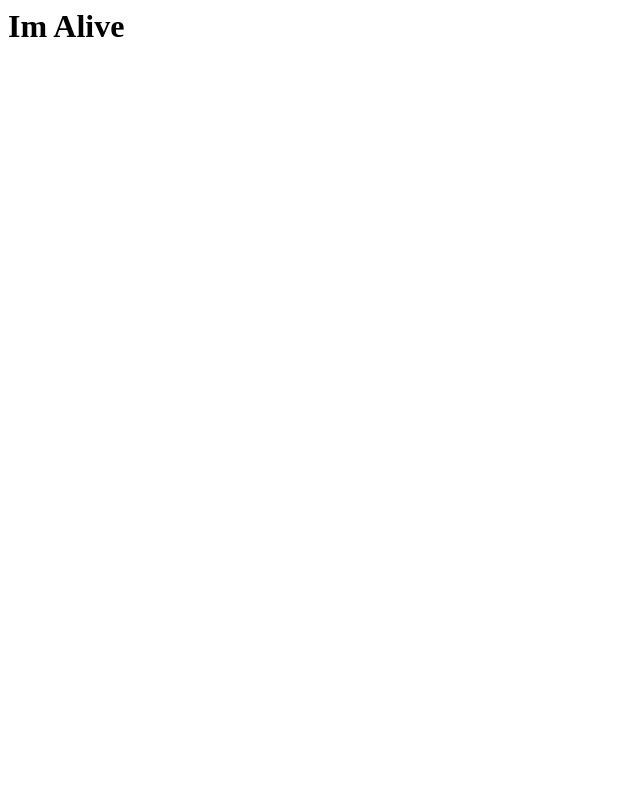
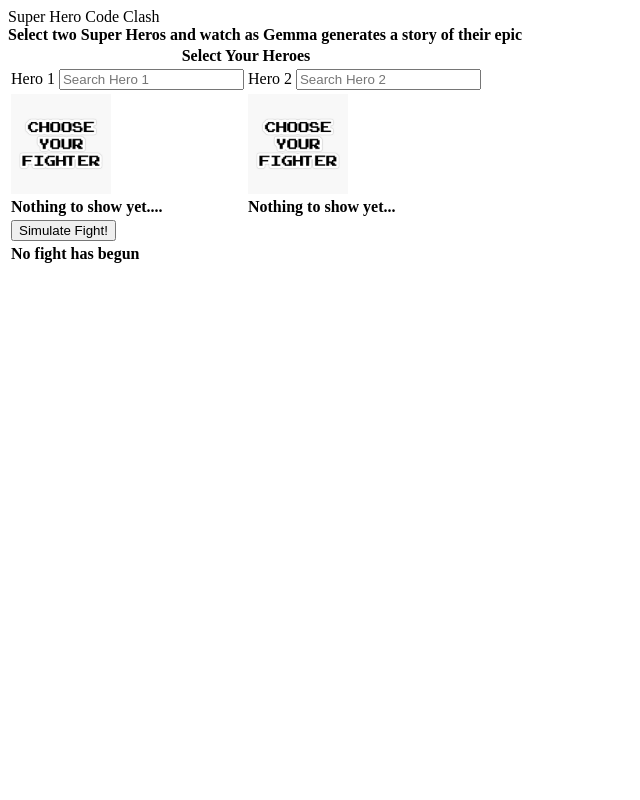
Before and after one commit to Mikereal13/AI-CodeClash, a Flask app: page / in a window 1280 px wide. Before the commit the part shown is almost empty. Shown: the whole page, without its empty margins (0-640 px from the left). Run offline with Flask 3, Linux system fonts and the light colour scheme.

Commit message:
First break

```diff
--- a/app.py
+++ b/app.py
@@ -9,7 +9,7 @@ app = Flask(__name__)
 app.config['APP_NAME'] = 'Super Hero Duke Out'
 
 
-#pages
+#Pages
 @app.route("/")
 def login():
     return render_template("home.html")
--- a/templates/home.html
+++ b/templates/home.html
@@ -1,2 +1,96 @@
+<!DOCTYPE html5>
+<html>
+    <!--The Title Displayed in Browser Window-->
+    <title>Super Hero Code Clash</title>
 
-<h1>Im Alive</h1>
+    <!--The header of the page-->
+    <head>Super Hero Code Clash</head><br>
+
+    <!--The body of the page describing whats happening-->
+    <b>Select two Super Heros and watch as Gemma generates a story of their epic</b><br>
+
+
+   <!-- Table for hero selection -->
+<table>
+
+    <!-- The Title of the table -->
+    <thead>
+        <tr>
+            <!-- colspan="2" makes this single title cell stretch across both columns -->
+            <th colspan="2">Select Your Heroes</th>
+        </tr>
+    </thead>
+
+    <!-- Table Body Section: Contains the interactive selection fields -->
+    <tbody>
+        <!--Row 1: Used to select Heros-->
+        <tr>
+
+            <!-- Column 1: Selection area for the first hero -->
+            <td>
+                <!--Identifier for the Column-->
+                <label for="hero1">Hero 1</label>
+                <!-- Search input field7 -->
+                <input type="search" id="hero1" placeholder="Search Hero 1">
+            </td>
+
+            <!-- Column 2: Selection area for the second hero -->
+            <td>
+                <label for="hero2">Hero 2</label>
+                <input type="search" id="hero2" placeholder="Search Hero 2">
+            </td>
+
+        </tr>
+
+        <!--Row 2: Used to show Hero Pictures-->
+        <tr>
+            <td>
+                <img id="figterPic1" src="{{ url_for('static', filename='images/awaitingfighter.jpg') }}" alt="Awaiting Fighter 1" width="100" height="100">
+            </td>
+            <td>
+                <img id="fighterPic2" src="{{ url_for('static', filename='images/awaitingfighter.jpg') }}" alt="Awaiting Fighter 1" width="100" height="100">
+            </td>
+        </tr>
+
+
+
+        <!--Row 3; Used to display hero stats-->
+        <tr>
+            <td>
+                <b>
+                    Nothing to show yet....
+                </b>
+            </td>
+            <td>
+                <b>
+                    Nothing to show yet...
+                </b>
+            </td>
+
+        </tr>
+
+        <!--Row 4: Used to hold the Battle Button-->
+        <tr>
+            <td>
+                <button>Simulate Fight!</button>
+            </td>
+        </tr>
+
+        <!--Row 5: Holds the details of the battle-->
+        <tr>
+            <td>
+                <b>
+                    No fight has begun
+                </b>
+            </td>
+        </tr>
+
+
+    </tbody>
+
+</table>
+
+
+
+
+</html>
```
Also changed, not shown: todo.md (+9 -2 lines), static/images/awaitingfighter.jpg (added), 1 other file.
